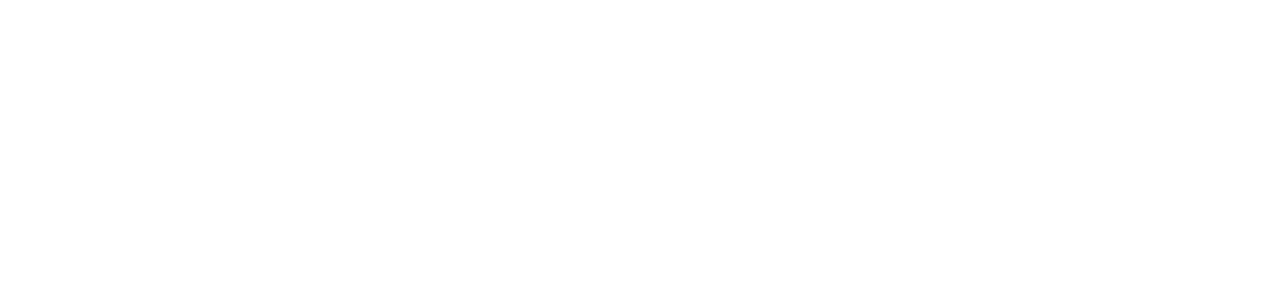
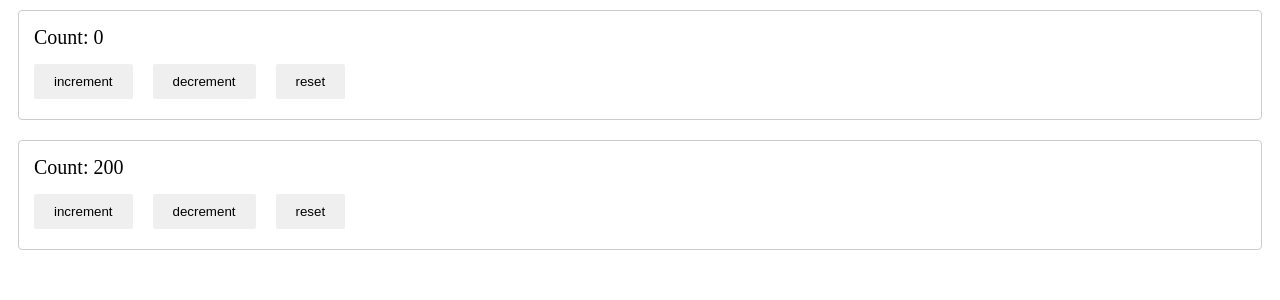
Before and after one commit to mate-academy/react_counter, a React (Create React App) app: page / in a window 1280 px wide. Shown: the top 300 px of the page. Built offline with nearby package versions, Linux system fonts and the light colour scheme; the HTML template or start-up script is replaced by a standard one.

Commit message:
first commit basic solution

```diff
--- a/src/App.js
+++ b/src/App.js
@@ -1,10 +1,12 @@
 import React from 'react';
 import './App.css';
+import Counter from './components/Counter/Counter';
 
 function App() {
   return (
     <div>
-
+      <Counter initialCount={0} />
+      <Counter initialCount={200} />
     </div>
   );
 }
--- /dev/null
+++ b/src/components/Counter/Counter.css
@@ -0,0 +1,33 @@
+.counter {
+  margin: 10px 10px 20px;
+  border: 1px solid #ccc;
+  padding: 10px 5px;
+  border-radius: 4px;
+}
+
+.counter__count {
+  margin: 5px 10px;
+  font-size: 20px;
+}
+
+.counter__button {
+  border: none;
+  padding: 10px 20px;
+  cursor: pointer;
+  border-radius: 2px;
+  transition: outline 1s;
+  margin: 10px;
+}
+
+.counter__button:hover {
+  background-color: #ccc;
+}
+
+.counter__button:active {
+  transform: scale(0.97);
+}
+
+.counter__button:focus {
+  outline: 1px solid #aaa;
+  outline-offset: -2px;
+}
--- /dev/null
+++ b/src/components/Counter/Counter.js
@@ -0,0 +1,59 @@
+import React, { Component } from 'react';
+import './Counter.css';
+
+export default class Counter extends Component {
+  constructor(props) {
+    super(props)
+
+    this.state = {
+      count: props.initialCount
+    }
+  }
+
+  incrementCount = () => {
+    this.setState(({ count }) => ({
+      count: count + 1
+    }))
+  }
+
+  decrementCount = () => {
+    this.setState(({ count }) => ({
+      count: count - 1
+    }))
+  }
+
+  resetCount = () => {
+    this.setState({
+      count: this.props.initialCount
+    })
+  }
+
+  render() {
+    return (
+      <div className="counter">
+        <div className="counter__count">Count: {this.state.count}</div>
+        <button
+          type="button"
+          className="counter__button"
+          onClick={this.incrementCount}
+        >
+          increment
+        </button>
+        <button
+          type="button"
+          className="counter__button"
+          onClick={this.decrementCount}
+        >
+          decrement
+        </button>
+        <button
+          type="button"
+          className="counter__button"
+          onClick={this.resetCount}
+        >
+          reset
+        </button>
+      </div>
+    );
+  }
+}
```
